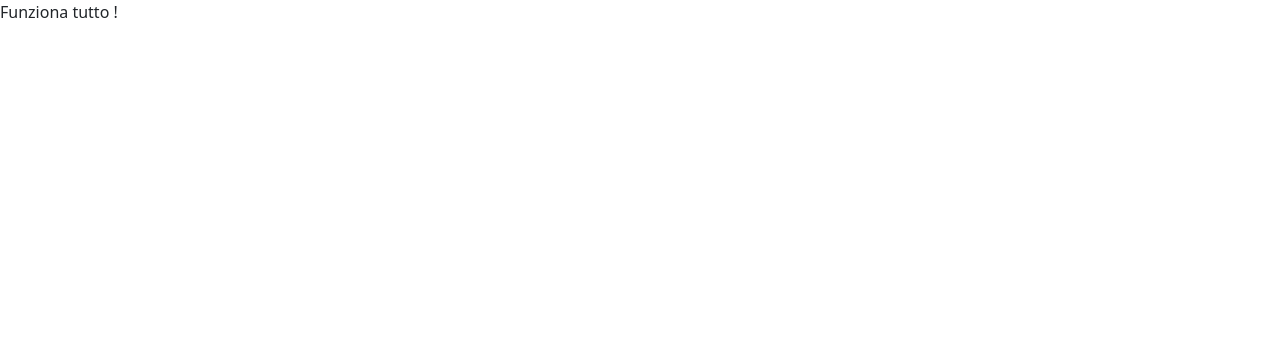
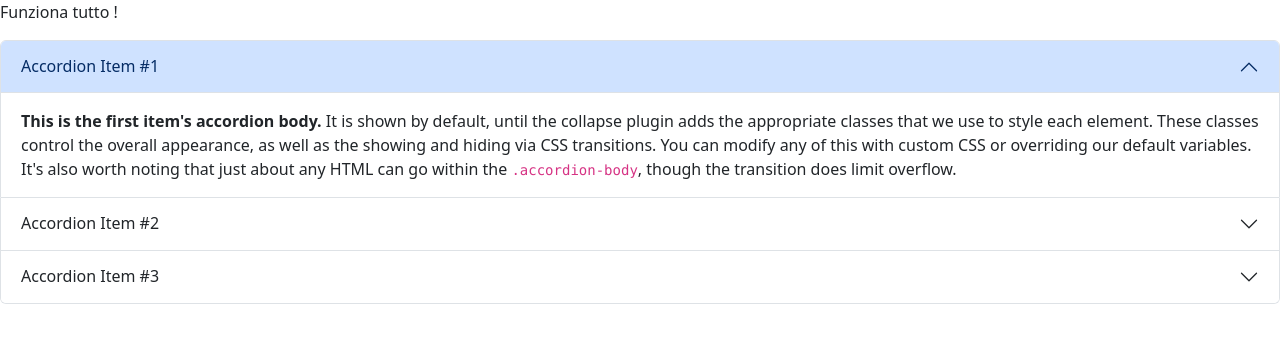
Before and after one commit to JohnQuimson/api-free-frontend, a Vue app: page / in a window 1280 px wide. Shown: the top 342 px of the page. Built offline with nearby package versions, Linux system fonts and the light colour scheme.

Commit message:
feat: bootstrap js import

```diff
--- a/src/components/AppMain.vue
+++ b/src/components/AppMain.vue
@@ -5,6 +5,99 @@
 };
 </script>
 
-<template></template>
+<template>
+  <div class="accordion" id="accordionExample">
+    <div class="accordion-item">
+      <h2 class="accordion-header">
+        <button
+          class="accordion-button"
+          type="button"
+          data-bs-toggle="collapse"
+          data-bs-target="#collapseOne"
+          aria-expanded="true"
+          aria-controls="collapseOne"
+        >
+          Accordion Item #1
+        </button>
+      </h2>
+      <div
+        id="collapseOne"
+        class="accordion-collapse collapse show"
+        data-bs-parent="#accordionExample"
+      >
+        <div class="accordion-body">
+          <strong>This is the first item's accordion body.</strong> It is shown
+          by default, until the collapse plugin adds the appropriate classes
+          that we use to style each element. These classes control the overall
+          appearance, as well as the showing and hiding via CSS transitions. You
+          can modify any of this with custom CSS or overriding our default
+          variables. It's also worth noting that just about any HTML can go
+          within the <code>.accordion-body</code>, though the transition does
+          limit overflow.
+        </div>
+      </div>
+    </div>
+    <div class="accordion-item">
+      <h2 class="accordion-header">
+        <button
+          class="accordion-button collapsed"
+          type="button"
+          data-bs-toggle="collapse"
+          data-bs-target="#collapseTwo"
+          aria-expanded="false"
+          aria-controls="collapseTwo"
+        >
+          Accordion Item #2
+        </button>
+      </h2>
+      <div
+        id="collapseTwo"
+        class="accordion-collapse collapse"
+        data-bs-parent="#accordionExample"
+      >
+        <div class="accordion-body">
+          <strong>This is the second item's accordion body.</strong> It is
+          hidden by default, until the collapse plugin adds the appropriate
+          classes that we use to style each element. These classes control the
+          overall appearance, as well as the showing and hiding via CSS
+          transitions. You can modify any of this with custom CSS or overriding
+          our default variables. It's also worth noting that just about any HTML
+          can go within the <code>.accordion-body</code>, though the transition
+          does limit overflow.
+        </div>
+      </div>
+    </div>
+    <div class="accordion-item">
+      <h2 class="accordion-header">
+        <button
+          class="accordion-button collapsed"
+          type="button"
+          data-bs-toggle="collapse"
+          data-bs-target="#collapseThree"
+          aria-expanded="false"
+          aria-controls="collapseThree"
+        >
+          Accordion Item #3
+        </button>
+      </h2>
+      <div
+        id="collapseThree"
+        class="accordion-collapse collapse"
+        data-bs-parent="#accordionExample"
+      >
+        <div class="accordion-body">
+          <strong>This is the third item's accordion body.</strong> It is hidden
+          by default, until the collapse plugin adds the appropriate classes
+          that we use to style each element. These classes control the overall
+          appearance, as well as the showing and hiding via CSS transitions. You
+          can modify any of this with custom CSS or overriding our default
+          variables. It's also worth noting that just about any HTML can go
+          within the <code>.accordion-body</code>, though the transition does
+          limit overflow.
+        </div>
+      </div>
+    </div>
+  </div>
+</template>
 
 <style lang="scss" scoped></style>
--- a/src/main.js
+++ b/src/main.js
@@ -5,5 +5,8 @@
 // JS entry point
 import './assets/js/main';
 
+// Import all of Bootstrap's JS
+import * as bootstrap from 'bootstrap';
+
 // Vue App
 createApp(App).mount('#app');
```
